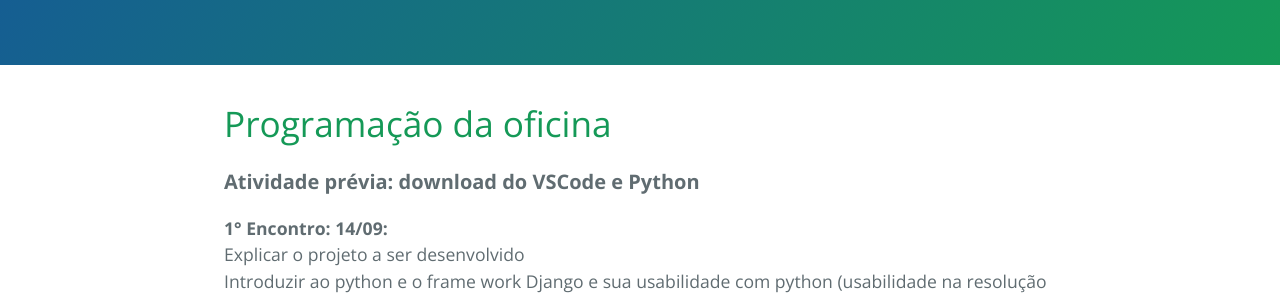
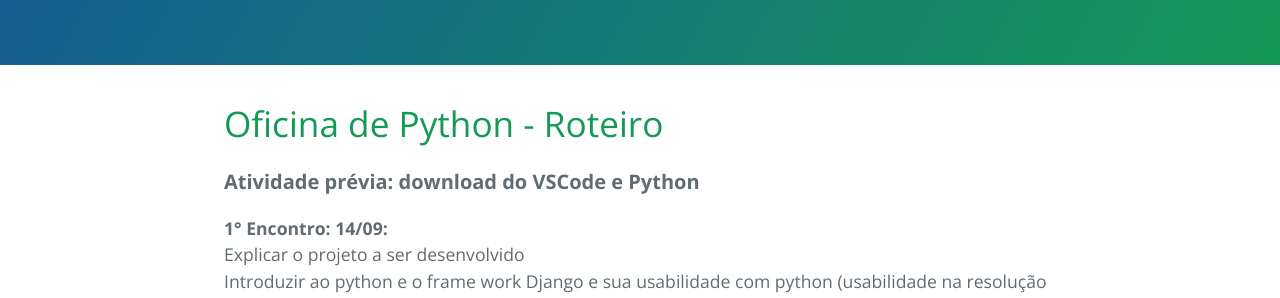
Before and after one commit to E2PC/ProjectPage, a Jekyll site: the page built from MineChest.md, in a window 1280 px wide. Shown: the part 271-569 px from the top of the page. Built offline with Jekyll 4.4.1, drawn with Linux system fonts in a browser that asks for light colours.

Commit message:
atualizando titulo

```diff
--- a/MineChest.md
+++ b/MineChest.md
@@ -6,7 +6,7 @@ filename: MineChest
 <html>
 <body>
 <h1>
-Programação da oficina
+Oficina de Python - Roteiro
 </h1>
 <p>
 	<b style="font-size:20px;">Atividade prévia: download do VSCode e Python</b>
```
